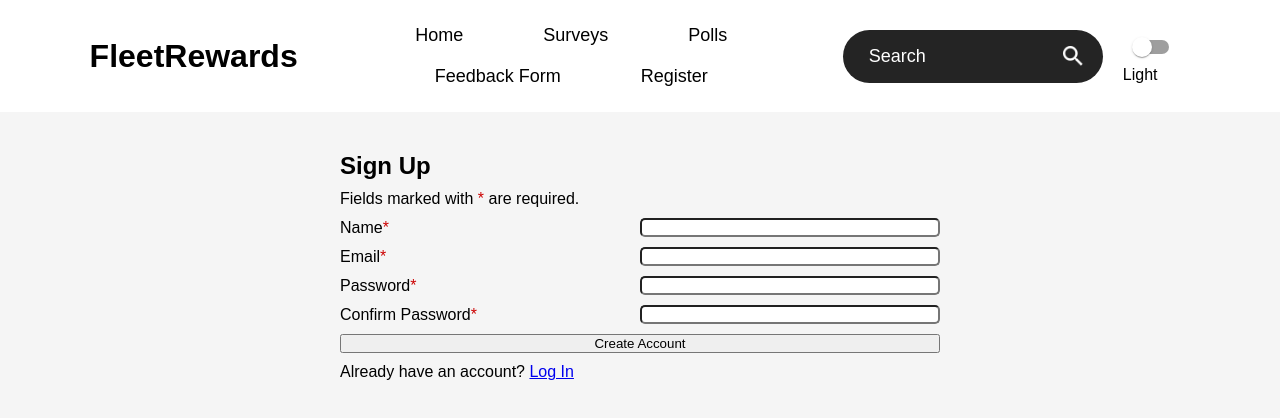
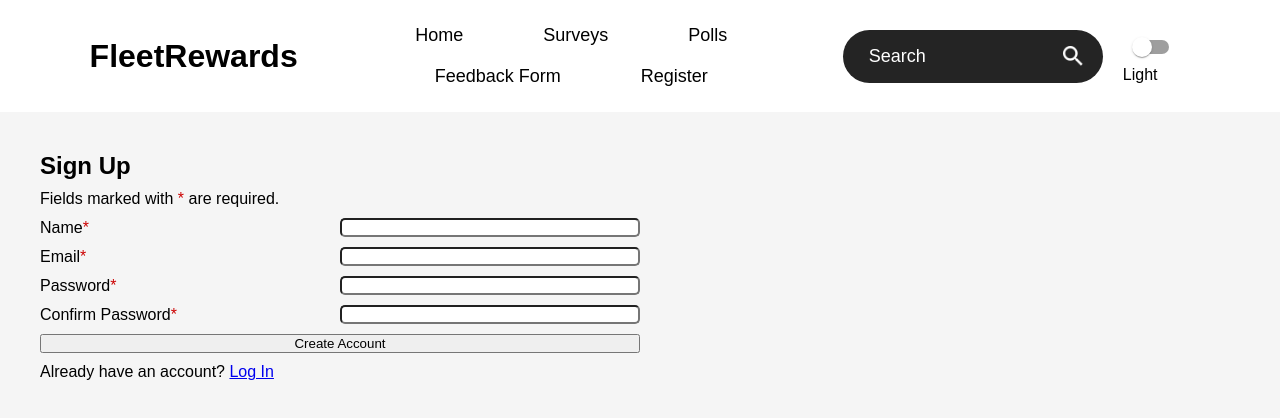
Before and after one commit to ItsGoldeneyes/Vehicular-Networks-Inc, a React (Create React App) app in the folder frontend/: page /register in a window 1280 px wide. Shown: the top 418 px of the page. Built offline with nearby package versions, Linux system fonts and the light colour scheme.

Commit message:
remove duplicate main tag

```diff
--- a/frontend/src/pages/Login/Login.js
+++ b/frontend/src/pages/Login/Login.js
@@ -21,7 +21,7 @@ export default function Register() {
     }
 
     return (<>
-        <main className={styles.main}>
+        <div className={styles.container}>
             <h2>Log In</h2>
             <p>Fields marked with <span className={styles.required} /> are required.</p>
             <form method="post" onSubmit={handleSubmit} className={styles.registerForm}>
@@ -34,6 +34,6 @@ export default function Register() {
                 <button className={styles.submit} type="submit">Login</button>
             </form>
             <p>Don't have an account? <NavLink to="/register">Register Now</NavLink></p>
-        </main>
+        </div>
     </>)
 }
--- a/frontend/src/pages/Login/Login.module.css
+++ b/frontend/src/pages/Login/Login.module.css
@@ -1,4 +1,4 @@
-.main {
+.container {
     width: 50%;
     display: flex;
     flex-direction: column;
--- a/frontend/src/pages/Register/Register.js
+++ b/frontend/src/pages/Register/Register.js
@@ -27,7 +27,7 @@ export default function Register() {
     }
 
     return (<>
-        <main className={styles.main}>
+        <div className={styles.container}>
             <h2>Sign Up</h2>
             <p>Fields marked with <span className={styles.required} /> are required.</p>
             <form method="post" onSubmit={handleSubmit} className={styles.registerForm}>
@@ -46,6 +46,6 @@ export default function Register() {
                 <button className={styles.submit} type="submit">Create Account</button>
             </form>
             <p>Already have an account? <NavLink to="/login">Log In</NavLink></p>
-        </main>
+        </div>
     </>)
 }
--- a/frontend/src/pages/Register/Register.module.css
+++ b/frontend/src/pages/Register/Register.module.css
@@ -1,4 +1,4 @@
-.main {
+.container {
     width: 50%;
     display: flex;
     flex-direction: column;
```
